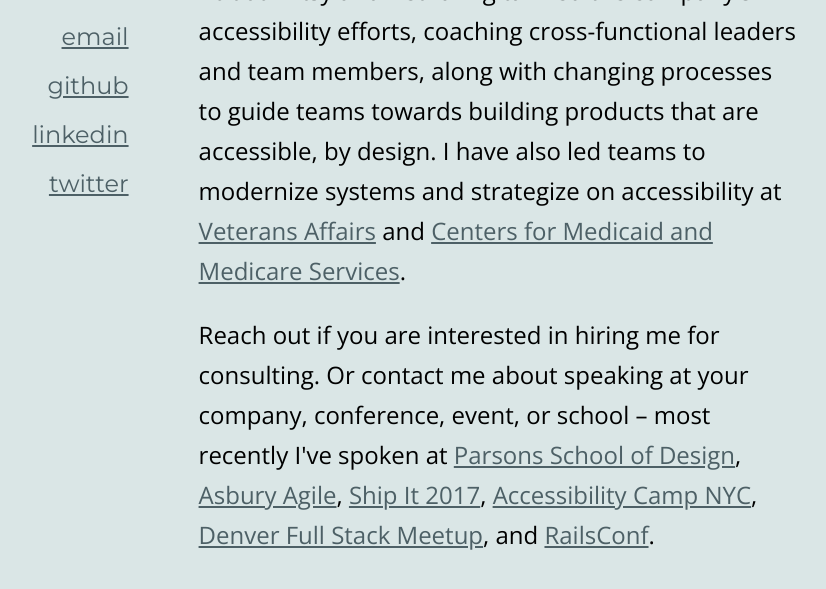
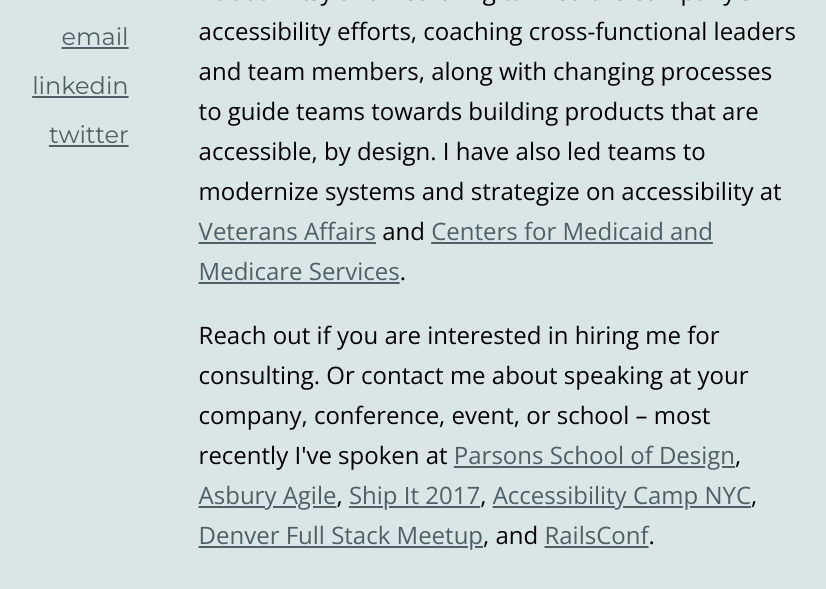
Before and after one commit to chandracarney/chandracarney.github.io, a Jekyll site: the page built from index.html, in a window 1280 px wide, cut to the strip 245-834 px from the top of the page. Shown: the whole strip, without its empty margins (154-980 px from the left). Built offline with Jekyll 4.4.1, drawn with Linux system fonts in a browser that asks for light colours.

Commit message:
Remove github link from nav.

```diff
--- a/_layouts/default.html
+++ b/_layouts/default.html
@@ -17,7 +17,6 @@
             <img src="https://s.gravatar.com/avatar/263f8a11624f38f8551029e18dc4f8db?s=150" alt="Profile of Chandra Carney" />
           </li>
           <li><a href="mailto:chandrabcarney@gmail.com">email</a></li>
-          <li><a href="https://github.com/chandracarney">github</a></li>
           <li><a href="https://www.linkedin.com/in/chandracarney/">linkedin</a></li>
           <li><a href="http://twitter.com/chandracarney">twitter</a></li>
         </ul>
```
